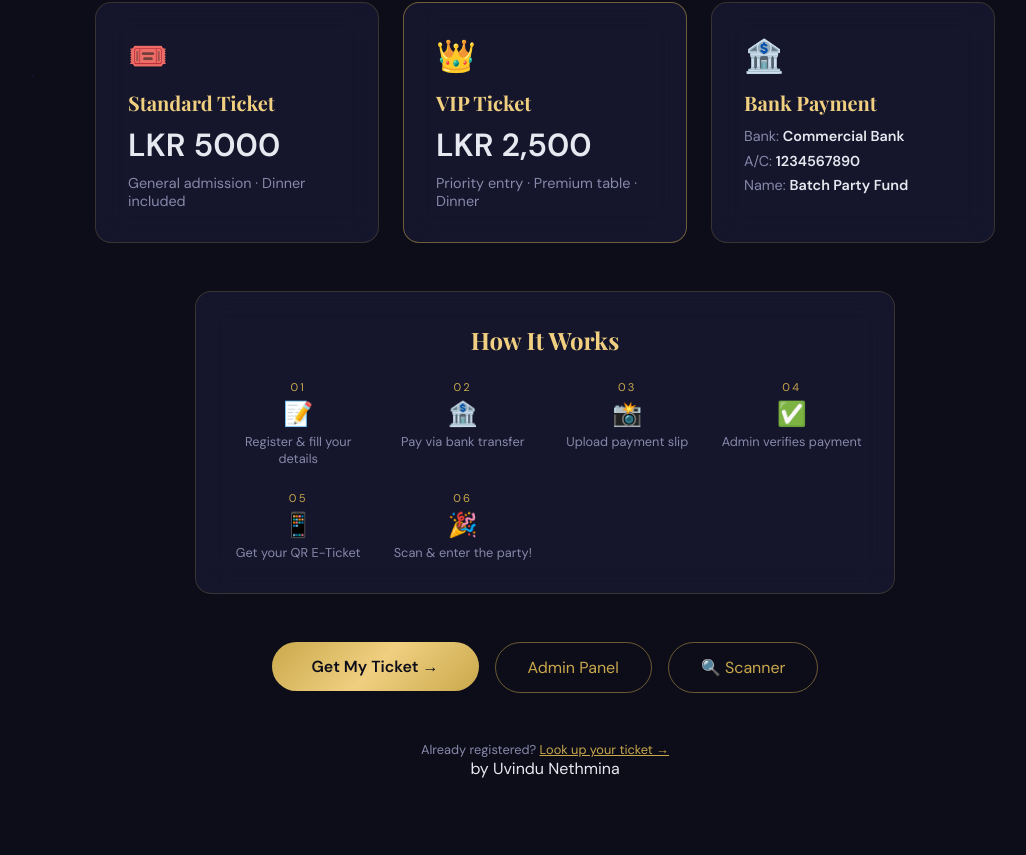
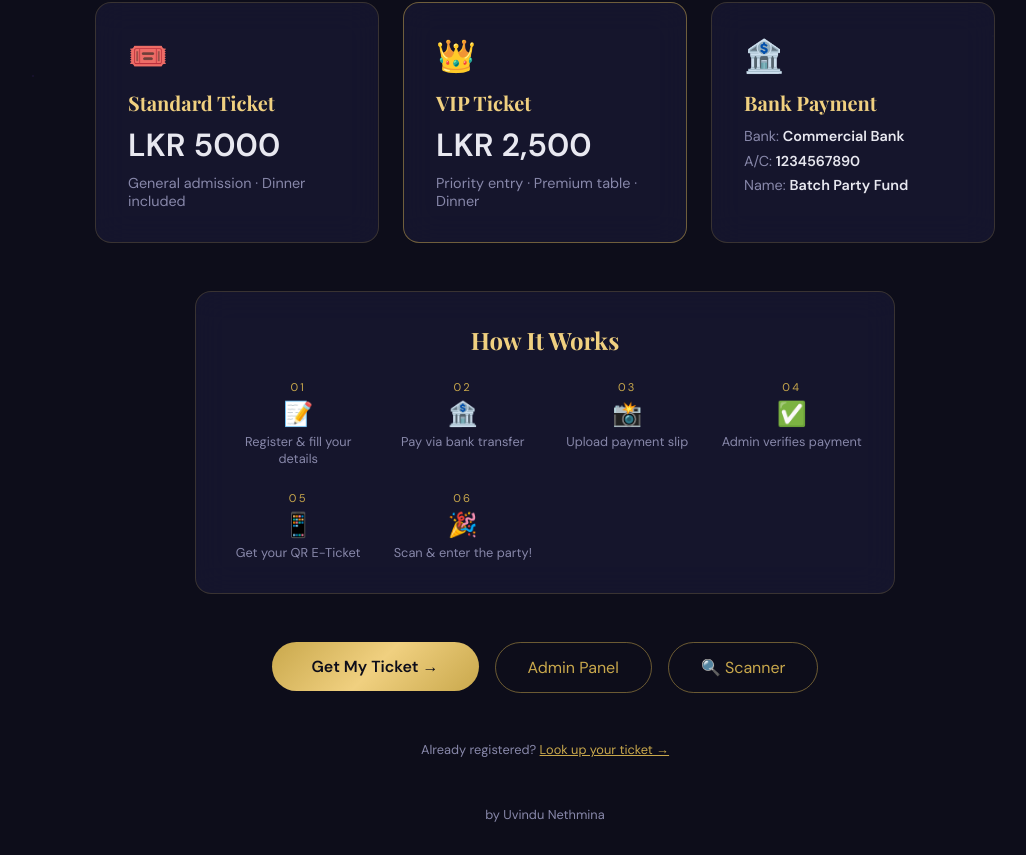
Before and after one commit to UvinduEshwarage/Soiree, a Next.js app: page / in a window 1280 px wide. Shown: the part 444-1299 px from the top of the page, without its empty margins (95-1121 px from the left). Before the commit the page ends 1255 px from the top, so only its background shows below. Built offline with nearby package versions, Linux system fonts and the light colour scheme; a web font is replaced by a local one.

Commit message:
Created footer

```diff
--- a/app/page.tsx
+++ b/app/page.tsx
@@ -86,7 +86,7 @@ export default function Home() {
       <p style={{ marginTop: '3rem', color: 'var(--muted)', fontSize: '0.8rem' }}>
         Already registered? <Link href="/ticket/lookup" style={{ color: 'var(--gold)' }}>Look up your ticket →</Link>
       </p>
-      <p>by Uvindu Nethmina</p>
+      <p style={{ marginTop: '3rem', color: 'var(--muted)', fontSize: '0.8rem' }}>by Uvindu Nethmina</p>
     </main>
   );
 }
```
